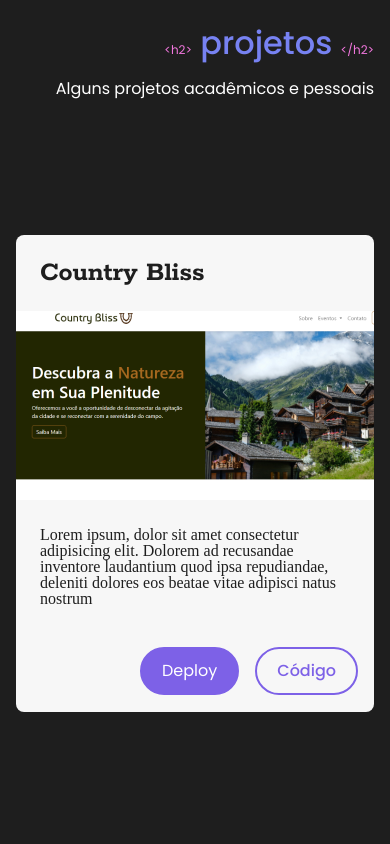
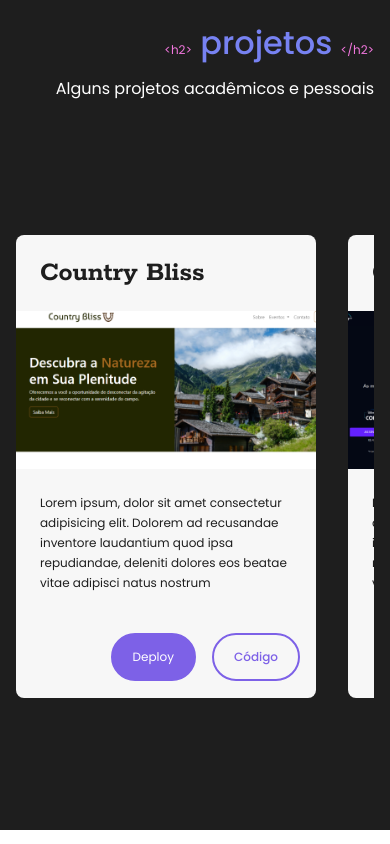
Before and after one commit to fabricio-Maciel/meu-portfolio, a website: page index.html in a window 390 px wide. Shown: the part 2932-3776 px from the top of the page. Drawn offline with nearby package versions, Linux system fonts and the light colour scheme; files that its build step writes are made by us from their sources.

Commit message:
terminando o responsivo

```diff
--- a/index.html
+++ b/index.html
@@ -44,7 +44,7 @@
         <h1 class="hero__text__title">Desenvolvedor Web <span>Front-End</span></h1>
         <q class="hero__text__citacao">"Falar é fácil. Mostre-me <a href="https://github.com/fabricio-Maciel/meu-portfolio" target="_blank">o código</a>." - Linus Torvalds</q>
         <button class="hero__text__button">
-          <a href="">Currículo</a>
+          <a href="https://docs.google.com/document/d/1_nBP8Tn_6d-ZgAs0gE2MG54y3KJkX4wLU_2GswGfxb4/pub" target="_blank">Currículo</a>
         </button>
       </div>
       <div class="hero__image">
@@ -150,8 +150,8 @@
             <p class="card__paragrafo">Lorem ipsum, dolor sit amet consectetur adipisicing elit. Dolorem ad recusandae inventore laudantium quod ipsa repudiandae, deleniti dolores eos beatae vitae adipisci natus nostrum</p>
 
             <div class="card__buttons">
-              <button type="button" class="card__buttons__item btn-primary">Deploy</button>
-              <button type="button" class="card__buttons__item btn-secondary">Código</button>
+              <a class="card__buttons__item btn-primary" href="https://github.com/fabricio-Maciel/page-rick-and-morty">Deploy</a>
+              <a class="card__buttons__item btn-secondary" href="https://country-bliss-fabricio-maciels-projects.vercel.app/" target="_blank">Código</a>
             </div>
           </div>
 
@@ -161,8 +161,8 @@
             <p class="card__paragrafo">Lorem ipsum, dolor sit amet consectetur adipisicing elit. Dolorem ad recusandae inventore laudantium quod ipsa repudiandae, deleniti dolores eos beatae vitae adipisci natus nostrum</p>
 
             <div class="card__buttons">
-              <button type="button" class="card__buttons__item btn-primary">Deploy</button>
-              <button type="button" class="card__buttons__item btn-secondary">Código</button>
+              <a class="card__buttons__item btn-primary" href="" target="_blank">Deploy</a>
+              <a class="card__buttons__item btn-secondary" href="" target="_blank">Código</a>
             </div>
           </div>
 
@@ -172,8 +172,8 @@
             <p class="card__paragrafo">Lorem ipsum, dolor sit amet consectetur adipisicing elit. Dolorem ad recusandae inventore laudantium quod ipsa repudiandae, deleniti dolores eos beatae vitae adipisci natus nostrum</p>
 
             <div class="card__buttons">
-              <button type="button" class="card__buttons__item btn-primary">Deploy</button>
-              <button type="button" class="card__buttons__item btn-secondary">Código</button>
+              <a class="card__buttons__item btn-primary" href="https://page-rick-and-morty-nine.vercel.app/" target="_blank">Deploy</a>
+              <a class="card__buttons__item btn-secondary" href="https://github.com/fabricio-Maciel/page-rick-and-morty" target="_blank">Código</a>
             </div>
           </div>
 
@@ -183,8 +183,8 @@
             <p class="card__paragrafo">Lorem ipsum, dolor sit amet consectetur adipisicing elit. Dolorem ad recusandae inventore laudantium quod ipsa repudiandae, deleniti dolores eos beatae vitae adipisci natus nostrum</p>
 
             <div class="card__buttons">
-              <button type="button" class="card__buttons__item btn-primary">Deploy</button>
-              <button type="button" class="card__buttons__item btn-secondary">Código</button>
+              <a class="card__buttons__item btn-primary" href="https://coffee-spot.vercel.app/">Deploy</a>
+              <a class="card__buttons__item btn-secondary" href="https://github.com/fabricio-Maciel/coffee_spot">Código</a>
             </div>
           </div>
         </div>
--- a/src/styles/main.scss
+++ b/src/styles/main.scss
@@ -24,10 +24,16 @@
 .card {
   background-color: #f7f7f7;
   color: variaveis.$corDeFundo;
-
   border-radius: 8px;
   display: inline-block;
-  flex: 1 0 350px;
+  max-width: 350px;
+  min-width: 300px;
+
+  &__image {
+    max-width: 100%;
+    height: auto;
+    display: block;
+  }
 
   &__title {
     padding: 24px;
@@ -35,6 +41,7 @@
   }
 
   &__paragrafo {
+    @include variaveis.tipo-1(16);
     padding: 24px;
     max-width: 50ch;
   }
@@ -49,6 +56,23 @@
       @include variaveis.tipo-1(16);
       padding: 8px 20px;
       border-radius: 100px;
+    }
+  }
+}
+
+@include variaveis.dispositivo(sm) {
+  .card {
+    max-width: 300px;
+
+    &__paragrafo {
+      @include variaveis.tipo-1(12);
+      line-height: 20px;
+    }
+
+    &__buttons {
+      &__item {
+        @include variaveis.tipo-1(12);
+      }
     }
   }
 }
```
